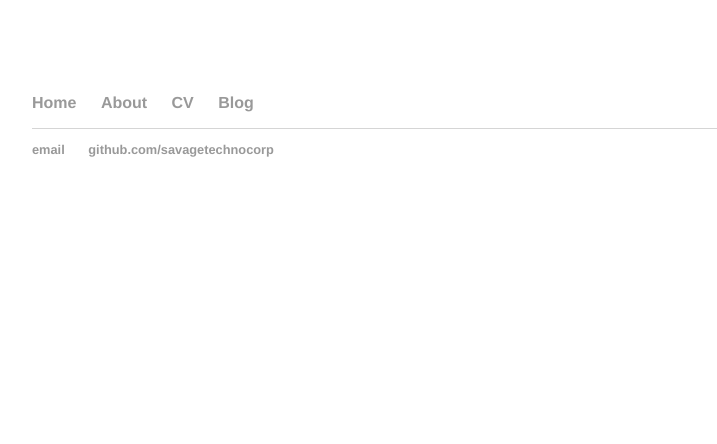
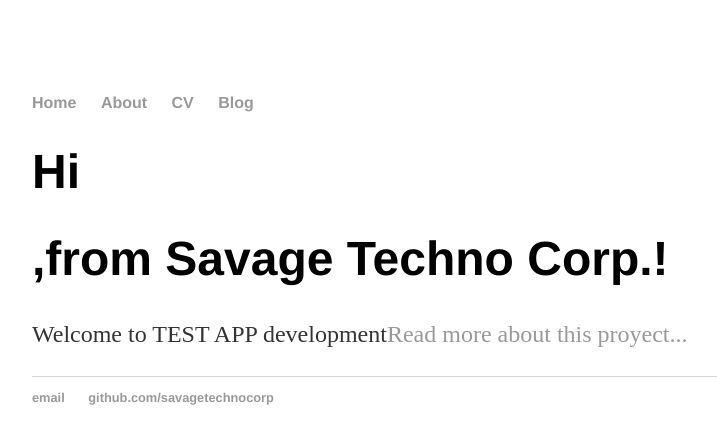
Before and after one commit to CPolock/cpolock.github.io, a Jekyll site: the page built from index.html, in a window 1280 px wide. Shown: the top 444 px of the page, without its empty margins (160-877 px from the left). Built offline with Jekyll 4.4.1, drawn with Linux system fonts in a browser that asks for light colours.

Commit message:
Update default.html

```diff
--- a/_layouts/default.html
+++ b/_layouts/default.html
@@ -51,7 +51,7 @@
 			   }(document, 'script', 'facebook-jssdk'));
 			</script>
 
-				<!--script>
+				<script>
 				  // This is called with the results from from FB.getLoginStatus().
 				  function statusChangeCallback(response) {
 				    console.log('statusChangeCallback');
@@ -138,8 +138,8 @@
 			  the FB.login() function when clicked.
 			-->
 
-		<!--fb:login-button scope="public_profile,email" onlogin="checkLoginState();">
-		</fb:login-button-->
+		<fb:login-button scope="public_profile,email" onlogin="checkLoginState();">
+		</fb:login-button>
 
 <div id="status">
 </div>
@@ -159,7 +159,7 @@
 			  data-show-faces="true">
 			</div>
 
-			<!--div class="container">
+			<div class="container">
 
 			{{ content }}
 
```
